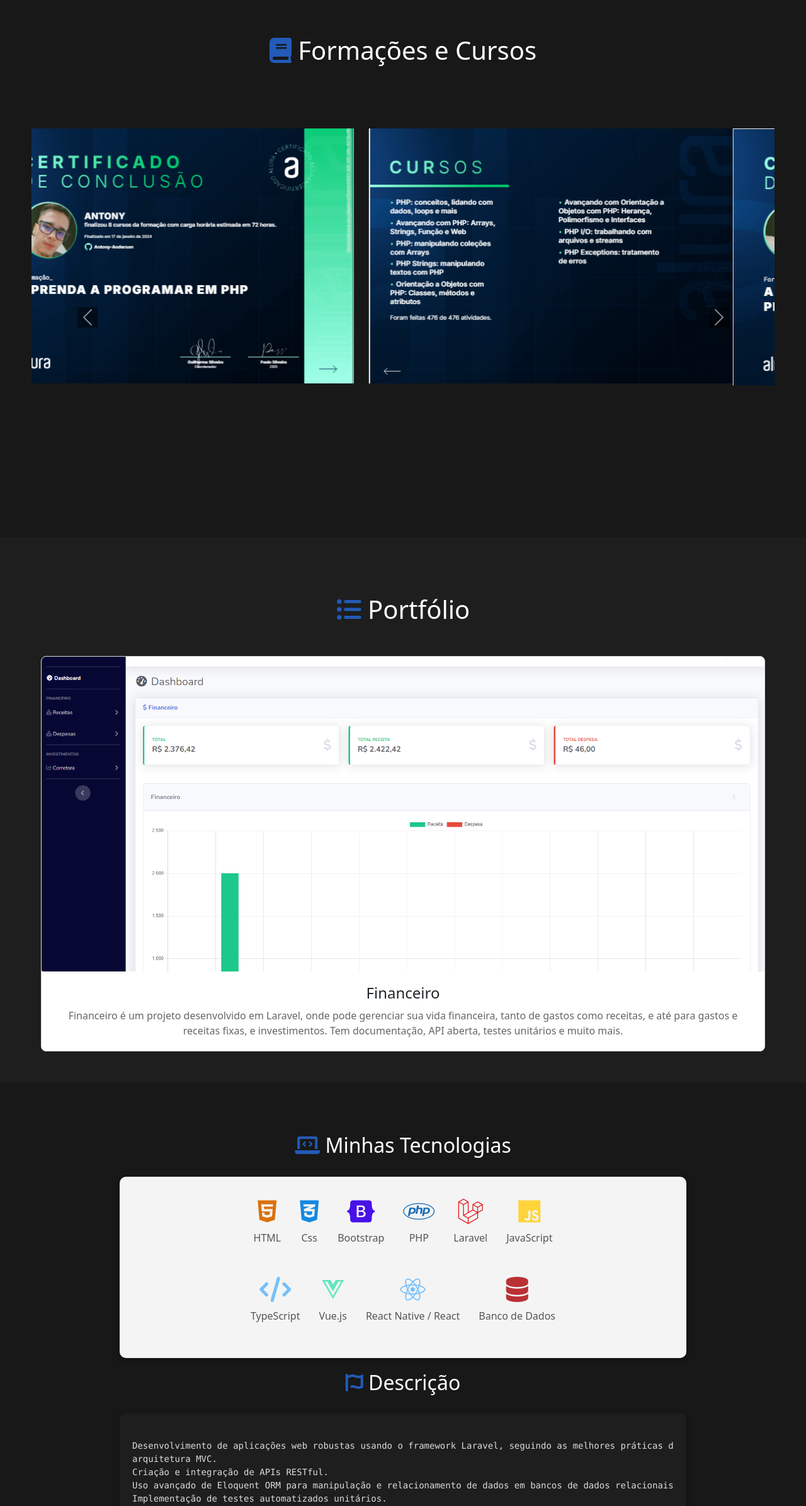
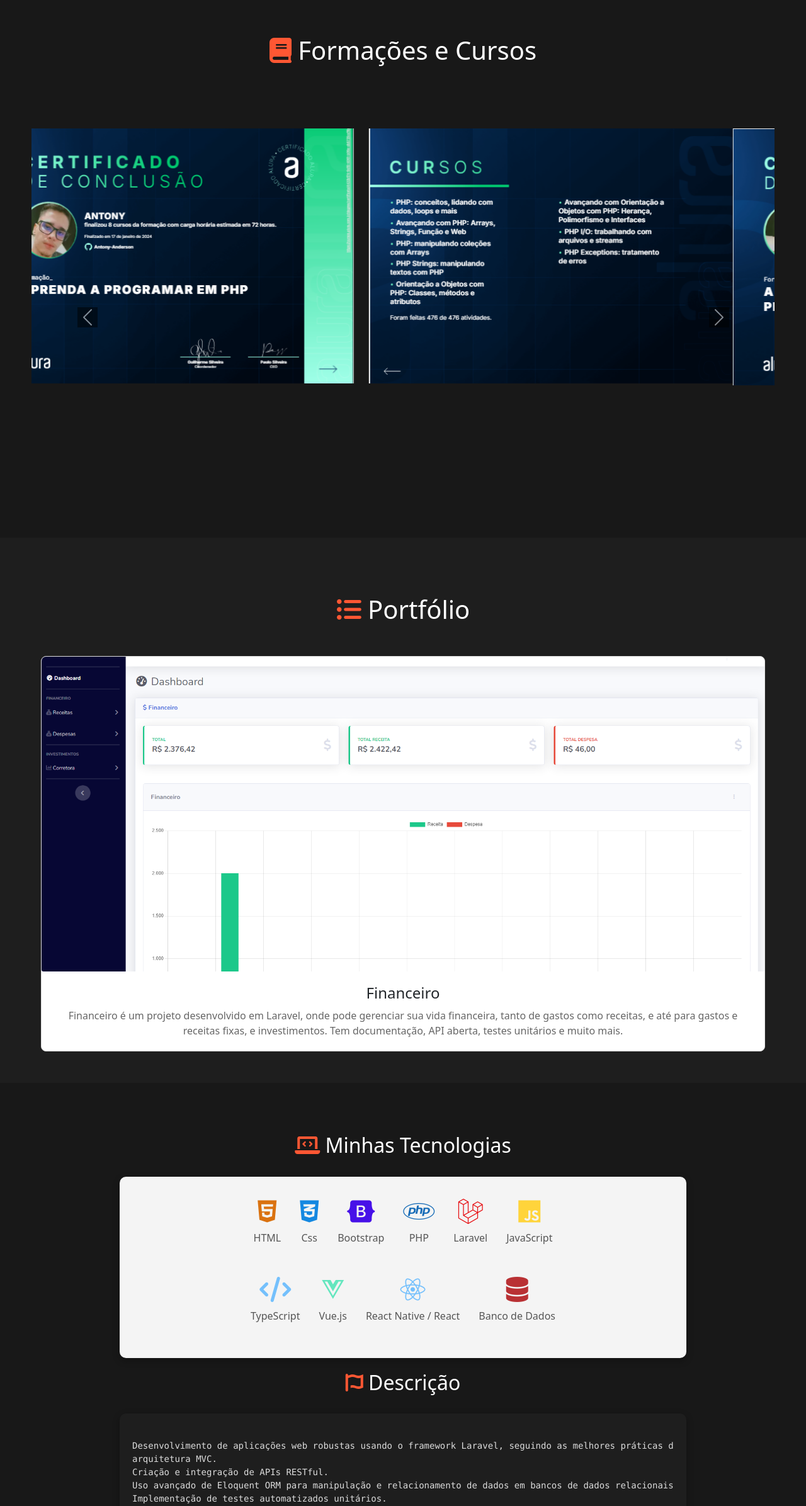
Before and after one commit to Antony-Anderson/portifolio, a Vue app: page / in a window 1280 px wide. Shown: the part 1116-3508 px from the top of the page at 63% size. Built offline with nearby package versions, Linux system fonts and the light colour scheme.

Commit message:
alteração de icones e adição de curso

```diff
--- a/src/components/Formacoes.vue
+++ b/src/components/Formacoes.vue
@@ -1,7 +1,7 @@
 <template>
     <div>
         <h1>
-            <i class="fa-solid fa-book" style="color: #235ab8;"></i>
+            <i class="fa-solid fa-book" style="color: #ff5733;"></i>
             Formações e Cursos
         </h1>
         <div id="carouselExampleControls" class="carousel slide" data-bs-ride="carousel">
@@ -93,6 +93,16 @@
                         </div>
                     </div>
                 </div>
+                <div class="carousel-item">
+                    <div class="row">
+                        <div class="col">
+                            <img src="../assets/images/certificados/http.png" class="d-block w-100" alt="Imagem 5">
+                        </div>
+                        <div class="col">
+                            <img src="../assets/images/certificados/http-verso.png" class="d-block w-100" alt="Imagem 5">
+                        </div>
+                    </div>
+                </div>
             </div>
 
             <button class="carousel-control-prev" type="button" data-bs-target="#carouselExampleControls" data-bs-slide="prev">
--- a/src/components/Linguagens.vue
+++ b/src/components/Linguagens.vue
@@ -1,7 +1,7 @@
 <template>
     <div class="tech-card-container">
         <h2 class="tech-title">
-            <i class="fa-solid fa-laptop-code" style="color: #235ab8;"></i>
+            <i class="fa-solid fa-laptop-code" style="color: #ff5733;"></i>
             Minhas Tecnologias
         </h2>
         <div class="tech-card">
@@ -55,7 +55,7 @@
             </div>
         </div>
         <h2 class="tech-title">
-            <i class="fa-solid fa-font-awesome" style="color: #235ab8"></i>
+            <i class="fa-solid fa-font-awesome" style="color: #ff5733"></i>
             Descrição
         </h2>
         <div class="code-card">
--- a/src/components/Portifolio.vue
+++ b/src/components/Portifolio.vue
@@ -1,7 +1,7 @@
 <template>
     <div>
         <h1>
-            <i class="fa-solid fa-list-ul" style="color: #235ab8"></i>
+            <i class="fa-solid fa-list-ul" style="color: #ff5733"></i>
             Portfólio
         </h1>
         <div class="container">
```
Also changed, not shown: src/assets/images/certificados/http-verso.png (added), src/assets/images/certificados/http.png (added).
